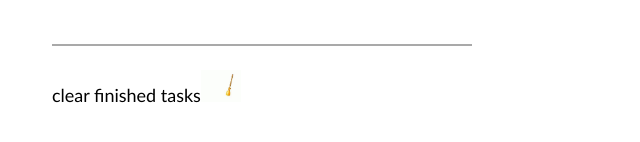
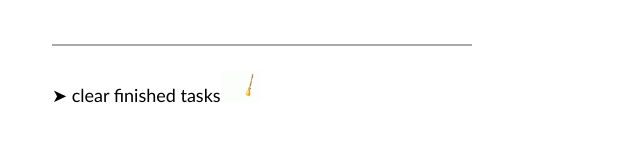
Before and after one commit to min0k/todo_app, a React (Create React App) app: page / in a window 1280 px wide. Shown: the part 196-338 px from the top of the page, without its empty margins (0-640 px from the left). Built offline with nearby package versions, Linux system fonts and the light colour scheme.

Commit message:
add arrow to clear tasks button

```diff
--- a/src/App.js
+++ b/src/App.js
@@ -92,7 +92,7 @@ function App() {
         className="cleartasks--button"
         onClick={handleClearFinishedTasks}
       >
-        clear finished tasks
+         ➤ clear finished tasks
         <img src={broom} width="40px" alt="loading..." />
       </button>
     </div>
```
